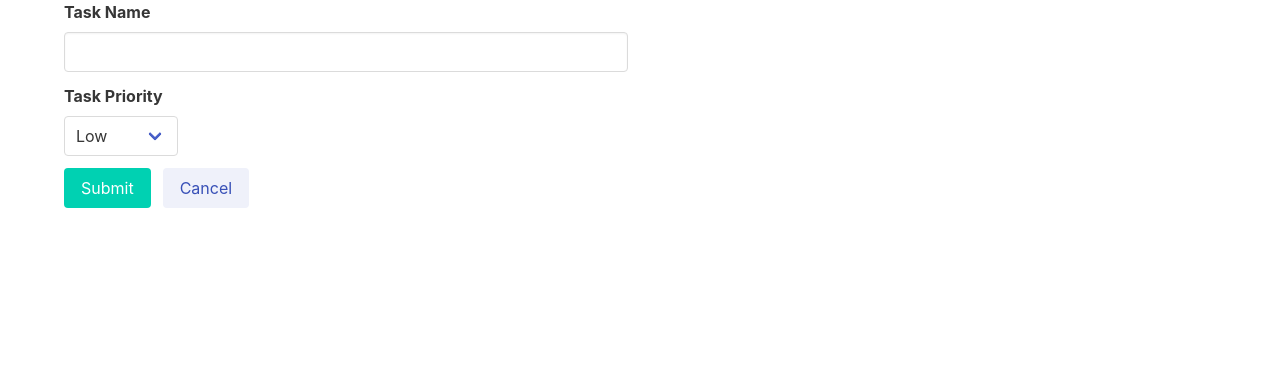
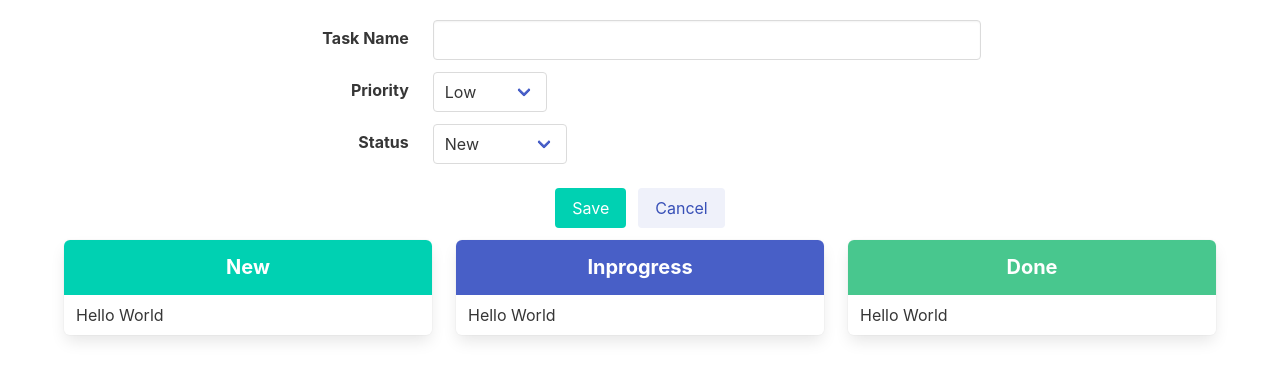
Before and after one commit to MuhamadIsmuaji/todo-sevima-training, a React (Create React App) app: page / in a window 1280 px wide. Shown: the top 380 px of the page. Built offline with nearby package versions, Linux system fonts and the light colour scheme.

Commit message:
(add) task status component

```diff
--- /dev/null
+++ b/src/App.css
@@ -0,0 +1,3 @@
+body {
+    padding: 20px;
+}
--- a/src/App.js
+++ b/src/App.js
@@ -1,23 +1,33 @@
 import React, { useState, useEffect } from 'react';
 import 'bulma/css/bulma.css'
+import './App.css'
+import TaskStatus from './components/TaskStatus';
 // import styled from 'styled-components';
 
 // const ButtonCustom = styled(Button)`
 //   border-color: 1px black solid;
 // `;
 
-function App() {
-  const TASK_LOW = 'L';
-  const TASK_MEDIUM = 'M';
-  const TASK_HARD = 'H';
+const App = () => {
+  const TASK_PRIORITY_LOW = 'L';
+  const TASK_PRIORITY_MEDIUM = 'M';
+  const TASK_PRIORITY_HARD = 'H';
+
+  const TASK_STATUS_NEW = 'N';
+  const TASK_STATUS_INPROGRESS = 'I';
+  const TASK_STATUS_DONE = 'D';
 
   const INIT_FORM_STATE = 'CREATE';
 
+  const [task, setTask] = useState({ taskName: '', taskPriority: TASK_PRIORITY_LOW, taskStatus: TASK_STATUS_NEW });
+  const [taskLists, setTaskList] = useState([]);
+  const [formState, setFormState] = useState(INIT_FORM_STATE);
+
   const getTaskPriorities = (key) => {
     const taskPriorities = [
-      { priorityKey: TASK_LOW, priorityName: 'Low' },
-      { priorityKey: TASK_MEDIUM, priorityName: 'Medium' },
-      { priorityKey: TASK_HARD, priorityName: 'Hard' },
+      { priorityKey: TASK_PRIORITY_LOW, priorityName: 'Low' },
+      { priorityKey: TASK_PRIORITY_MEDIUM, priorityName: 'Medium' },
+      { priorityKey: TASK_PRIORITY_HARD, priorityName: 'Hard' },
     ];
 
     if (key == null) {
@@ -29,9 +39,21 @@ function App() {
     });
   };
 
-  const [task, setTask] = useState({ taskName: '', taskPriority: TASK_LOW });
-  const [taskLists, setTaskList] = useState([]);
-  const [formState, setFormState] = useState(INIT_FORM_STATE);
+  const getTaskStatuses = (key) => {
+    const taskStatuses = [
+      { statusKey: TASK_STATUS_NEW, statusName: 'New' },
+      { statusKey: TASK_STATUS_INPROGRESS, statusName: 'Inprogress' },
+      { statusKey: TASK_STATUS_DONE, statusName: 'Done' },
+    ];
+
+    if (key == null) {
+      return taskStatuses;
+    }
+
+    return taskStatuses.find(obj => {
+      return obj.statusKey === key;
+    });
+  }
 
   const handleSetTask = (e) => {
     setTask({
@@ -39,11 +61,15 @@ function App() {
     })
   };
 
+  const resetTask = (e) => {
+    setTask({ taskName: '', taskPriority: TASK_PRIORITY_LOW, taskStatus: TASK_STATUS_NEW })
+  }
+
   const handleSetTaskList = (e) => {
     e.preventDefault();
     if (formState === INIT_FORM_STATE) {
-      setTaskList([...taskLists, { taskName: task.taskName, taskPriority: task.taskPriority }]);
-      setTask({ taskName: '', taskPriority: TASK_LOW })
+      setTaskList([...taskLists, { taskName: task.taskName, taskPriority: task.taskPriority, taskStatus: task.taskStatus }]);
+      resetTask();
     } else {
       let taskTemp = [...taskLists];
       taskTemp[formState].taskName = task.taskName;
@@ -51,7 +77,7 @@ function App() {
 
       setTaskList(taskTemp);
 
-      setTask({ taskName: '', taskPriority: TASK_LOW })
+      resetTask();
       setFormState(INIT_FORM_STATE);
     }
   }
@@ -80,17 +106,27 @@ function App() {
 
   return (
     <div className="container">
-      <div className="columns">
-        <div className="column">
       <form onSubmit={handleSetTaskList}>
+        <div className="columns is-mobile">
+          <div className="column is-three-fifths is-offset-one-fifth">
+            <div className="field is-horizontal">
+              <div className="field-label is-normal">
+                <label className="label">Task Name</label>
+              </div>
+              <div className="field-body">
                 <div className="field">
-              <label className="label">Task Name</label>
                   <div className="control">
                     <input type="text" className="input" value={task.taskName} name="taskName" onChange={handleSetTask} />
                   </div>
                 </div>
+              </div>
+            </div>
+            <div className="field is-horizontal">
+              <div className="field-label is-normal">
+                <label className="label">Priority</label>
+              </div>
+              <div className="field-body">
                 <div className="field">
-              <label className="label">Task Priority</label>
                   <div className="control">
                     <div className="select">
                       <select name="taskPriority" value={task.taskPriority} onChange={handleSetTask}>
@@ -103,28 +139,52 @@ function App() {
                     </div>
                   </div>
                 </div>
-            <div className="field is-grouped">
+              </div>
+            </div>
+            <div className="field is-horizontal">
+              <div className="field-label is-normal">
+                <label className="label">Status</label>
+              </div>
+              <div className="field-body">
+                <div className="field">
                   <div className="control">
-                <button className="button is-primary" onClick={handleSetTaskList}>Submit</button>
+                    <div className="select">
+                      <select name="taskStatus" value={task.taskStatus} onChange={handleSetTask}>
+                        {
+                          getTaskStatuses().map((val, idx) =>
+                            <option key={val.statusKey} value={val.statusKey}>{val.statusName}</option>
+                          )
+                        }
+                      </select>
+                    </div>
+                  </div>
+                </div>
+              </div>
+            </div>
+          </div>
+        </div>
+        <div className="columns is-mobile">
+          <div className="column is-three-fifths is-offset-one-fifth">
+            <div className="field is-grouped is-grouped-centered">
+                <div className="control">
+                  <button className="button is-primary" onClick={handleSetTaskList}>Save</button>
                 </div>
                 <div className="control">
                   <button className="button is-link is-light">Cancel</button>
                 </div>
               </div>
+          </div>
+        </div>
       </form>
+      <div className="columns">
+        <div className="column">
+          <TaskStatus taskStatusTitle={getTaskStatuses(TASK_STATUS_NEW).statusName}/>
         </div>
         <div className="column">
-          <ul>
-            {
-              taskLists.map((val, idx) =>
-                <li key={idx}>
-                  {`${val.taskName} (${getTaskPriorities(val.taskPriority).priorityName})`}
-                  <button className="button is-danger" onClick={() => deleteTask(idx)}>Delete</button>
-                  <button className="button is-link" onClick={() => editTask(idx)}>Edit</button>
-                </li>
-              )
-            }
-          </ul>
+          <TaskStatus taskStatusClass="is-link" taskStatusTitle={getTaskStatuses(TASK_STATUS_INPROGRESS).statusName} />
+        </div>
+        <div className="column">
+          <TaskStatus taskStatusClass="is-success" taskStatusTitle={getTaskStatuses(TASK_STATUS_DONE).statusName} />
         </div>
       </div>
     </div>
--- /dev/null
+++ b/src/components/TaskStatus.js
@@ -0,0 +1,14 @@
+import React from 'react';
+
+const TaskStatus = (props) => {
+  return (
+    <article className={`panel ${props.taskStatusClass ? props.taskStatusClass : `is-primary`}`}>
+      <p className="panel-heading has-text-centered">{props.taskStatusTitle ? props.taskStatusTitle : `-` }</p>
+      <div className="panel-block">
+        Hello World
+      </div>
+    </article>
+  )
+}
+
+export default TaskStatus;
```
Also changed, not shown: src/AppBackup.js (added, +146 -0 lines). Lines whose indentation alone changed are shown as unchanged.
